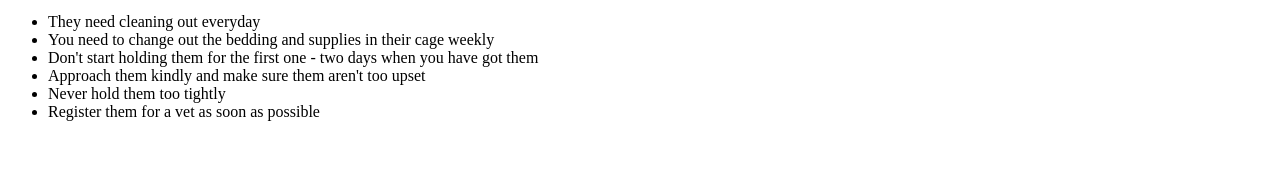
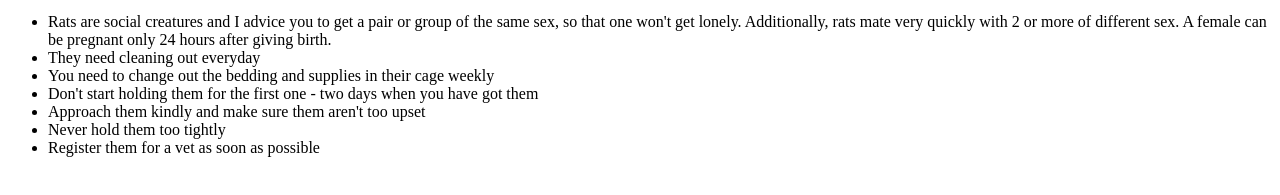
Before and after one commit to izzyandcode/websites, a plain HTML site: page Pets/Rats/ImportantFacts.html in a window 1280 px wide. Shown: the part 311-506 px from the top of the page. Drawn offline with Linux system fonts and the light colour scheme.

Commit message:
I have added
I have added some important information.

```diff
--- a/Pets/Rats/ImportantFacts.html
+++ b/Pets/Rats/ImportantFacts.html
@@ -7,6 +7,10 @@
 
 <ul>
 
+<li>Rats are social creatures and I advice
+you to get a pair or group of the same sex, so that one won't get lonely.
+Additionally, rats mate very quickly with 2 or more of different sex.
+A female can be pregnant only 24 hours after giving birth.</li>
 <li>They need cleaning out everyday</li>
 <li>You need to change out the bedding and supplies in their cage weekly</li>
 <li>Don't start holding them for the first one - two days when you have got them</li>
```
